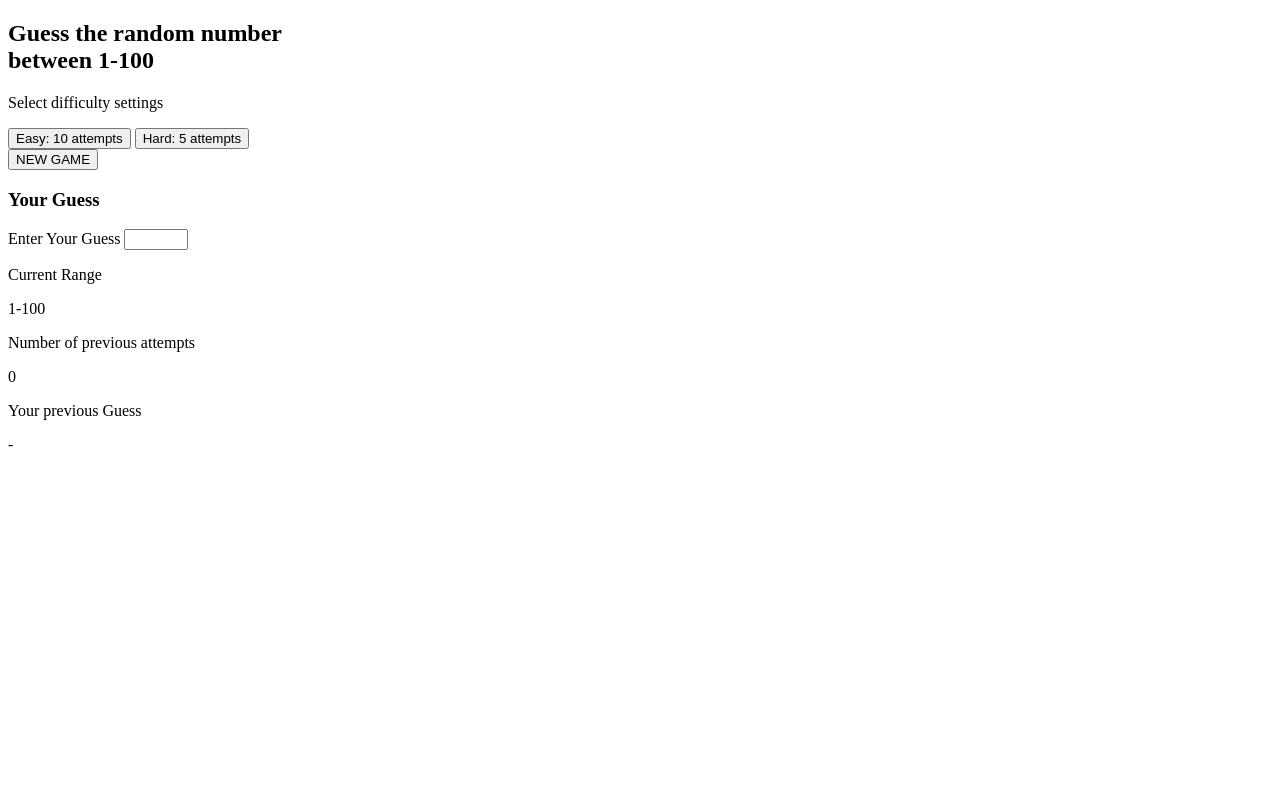
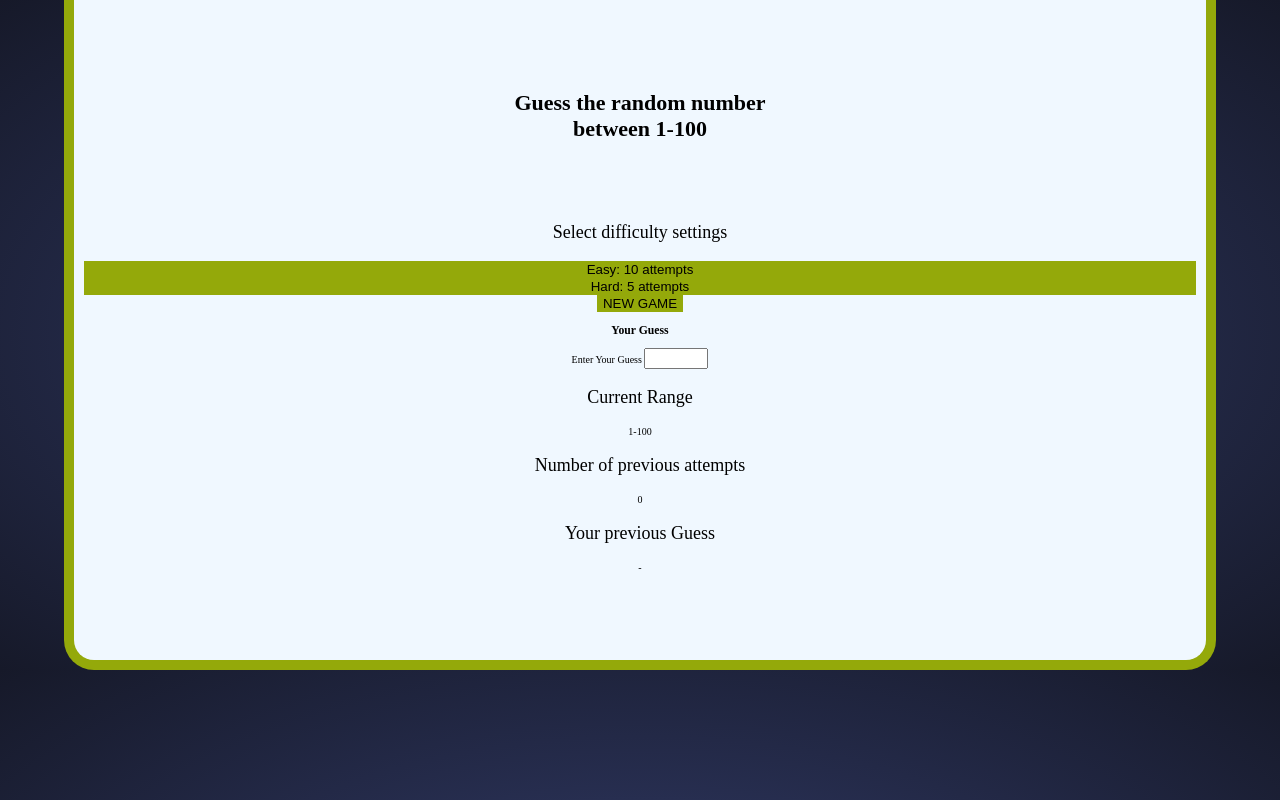
Before and after one commit to FireBird1998/Guess-the-Number, a plain HTML site: page index.html in a window 1280 px wide. Drawn offline with Linux system fonts and the light colour scheme.

Commit message:
css added

```diff
--- /dev/null
+++ b/Styles.css
@@ -0,0 +1,43 @@
+html{
+    font-size: 10px;
+    font-weight: 300;
+
+}
+
+body {
+    width: 90vw;
+    margin: 0 auto;
+    background: radial-gradient(#343e6e, #161929);
+}
+
+main{
+    text-align: center;
+    background-color: aliceblue;
+    border: solid #94a90a;
+    border-width: 0 10px 10px 10px;
+    min-height: 80vh;
+    border-radius: 0 0 3rem 3rem;
+    padding: 1rem;
+    color: rgb(0, 0, 0);
+}
+
+h2{
+    font-size: 2.2rem;
+    margin: 8rem 0;
+
+}
+
+p{
+    font-size: 1.8rem;
+}
+
+.buttonWraper{
+    display: flex;
+    flex-direction: column;
+}
+
+button {
+    border: none;
+    cursor: pointer;
+    background: #94a90a;
+}
--- a/index.html
+++ b/index.html
@@ -4,6 +4,7 @@
     <meta charset="UTF-8">
     <meta http-equiv="X-UA-Compatible" content="IE=edge">
     <meta name="viewport" content="width=device-width, initial-scale=1.0">
+    <link rel="stylesheet" href="Styles.css">
     <title>Guss a number game</title>
 </head>
 <body>
```
